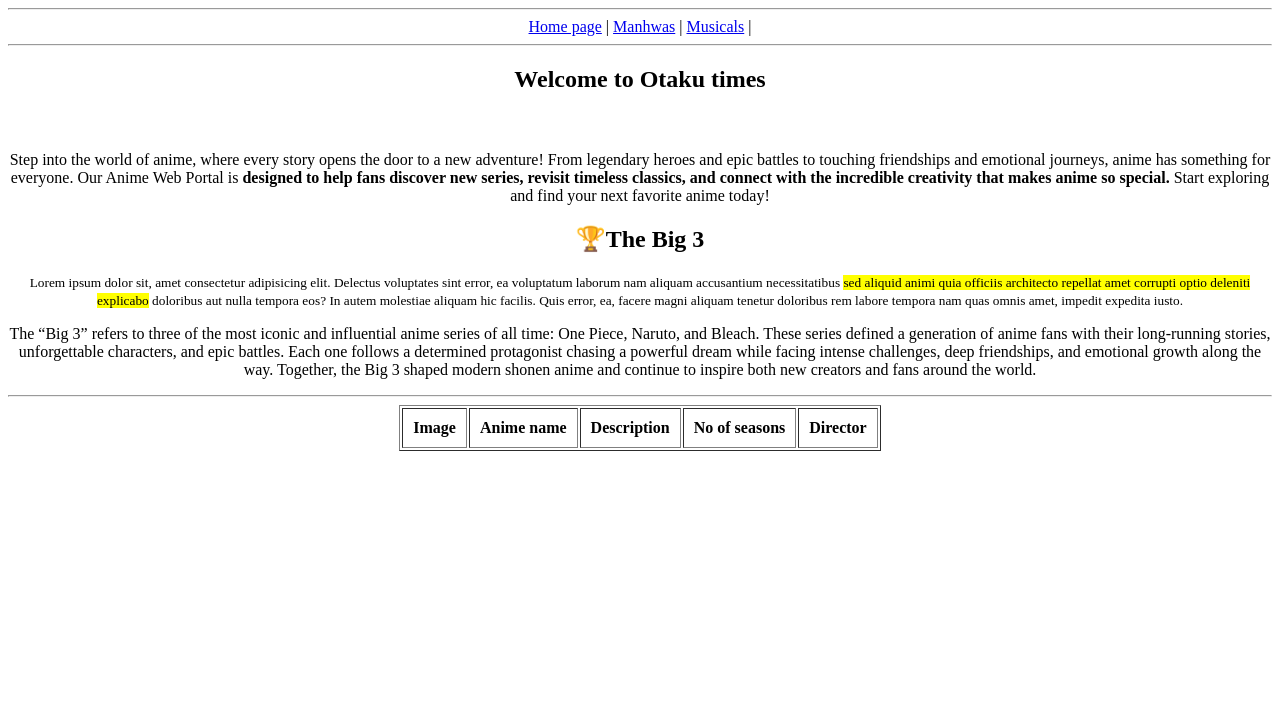
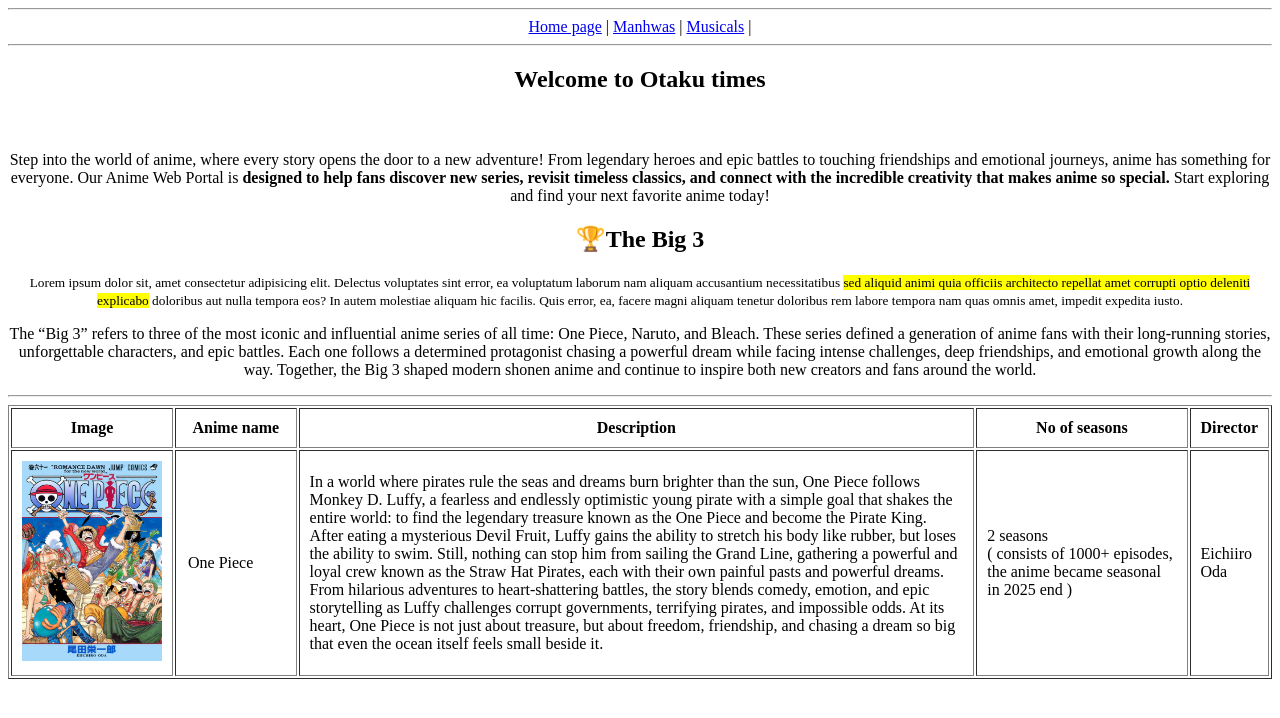
Before and after one commit to Nefeli-Fernando/Anime-Portal, a plain HTML site: page index.html in a window 1280 px wide. Drawn offline with Linux system fonts and the light colour scheme.

Commit message:
Added one piece, part of the big 3

```diff
--- a/index.html
+++ b/index.html
@@ -55,7 +55,7 @@
             modern shonen anime and continue to inspire both new creators and fans around the world. </p>
 
         <hr>
-                <table border = "1" cellpadding = "10">
+        <table border="1" cellpadding="10">
             <tr>
                 <th>Image</th>
                 <th>Anime name</th>
@@ -64,7 +64,22 @@
                 <th>Director</th>
             </tr>
 
-
+            <tr>
+                <td><img width="140" height="200" src="Assets\Images\One_piece_image.jpg" alt="One piece"></td>
+                <td width="100" style="padding: 12px;">One Piece</td>
+                <td width="700">In a world where pirates rule the seas and dreams burn brighter than the sun, One Piece
+                    follows Monkey D. Luffy, a fearless and endlessly optimistic young pirate with a simple goal that
+                    shakes the entire world: to find the legendary treasure known as the One Piece and become the Pirate
+                    King. After eating a mysterious Devil Fruit, Luffy gains the ability to stretch his body like
+                    rubber, but loses the ability to swim. Still, nothing can stop him from sailing the Grand Line,
+                    gathering a powerful and loyal crew known as the Straw Hat Pirates, each with their own painful
+                    pasts and powerful dreams. From hilarious adventures to heart-shattering battles, the story blends
+                    comedy, emotion, and epic storytelling as Luffy challenges corrupt governments, terrifying pirates,
+                    and impossible odds. At its heart, One Piece is not just about treasure, but about freedom,
+                    friendship, and chasing a dream so big that even the ocean itself feels small beside it.</td>
+                    <td width = "200" >2 seasons <br> ( consists of 1000+ episodes, the anime became seasonal in 2025 end )</td>
+                    <td>Eichiiro Oda</td>
+            </tr>
         </table>
     </center>
 
```
Also changed, not shown: Assets/Images/One_piece_image.jpg (added). Lines whose indentation alone changed are shown as unchanged.
